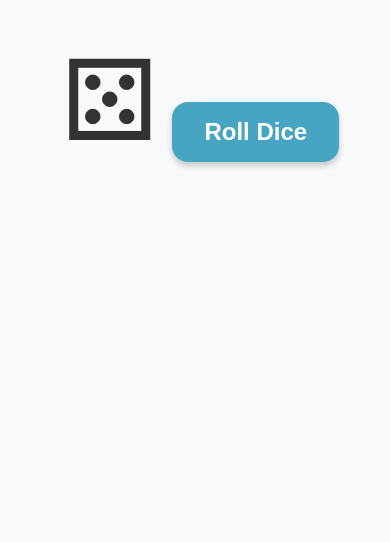
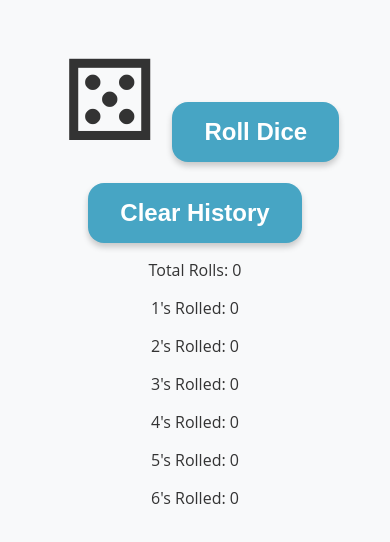
Before and after one commit to hadishah123/Dice-Roll-Simulator, a plain HTML site: page index.html in a window 390 px wide. Shown: the part 184-726 px from the top of the page. Drawn offline with Linux system fonts and the light colour scheme.

Commit message:
:spakles: BIG update
Dice Animation: The dice now shakes during the roll for a more dynamic effect.
Clear History Button: Added a button to clear the roll history.
Roll Stats: Displays statistics about the number of times each dice face has been rolled.
Responsive Design: Adjustments for mobile screens.
Dice Faces as Images: Dice faces are now shown as images instead of Unicode characters.
Dice Roll Sound: Plays a sound effect when the dice is rolled.

```diff
--- a/index.html
+++ b/index.html
@@ -11,10 +11,22 @@
     <h1>Dice Roll Simulator</h1>
     <div class="dice" id="dice">&#9860;</div>
     <button id="roll-button">Roll Dice</button>
-    <ul id="roll-history">
-      <!-- <li>Roll 1: <span>&#9856;</span></li>
-      <li>Roll 2: <span>&#9860;</span></li> -->
-    </ul>
+    <button id="clear-history-button">Clear History</button>
+
+    <div id="statistics">
+      <p>Total Rolls: <span id="total-rolls">0</span></p>
+      <p>1's Rolled: <span id="ones-count">0</span></p>
+      <p>2's Rolled: <span id="twos-count">0</span></p>
+      <p>3's Rolled: <span id="threes-count">0</span></p>
+      <p>4's Rolled: <span id="fours-count">0</span></p>
+      <p>5's Rolled: <span id="fives-count">0</span></p>
+      <p>6's Rolled: <span id="sixes-count">0</span></p>
+    </div>
+
+    <ul id="roll-history"></ul>
+
+    <audio id="dice-sound" src="dice-roll-sound.mp3"></audio>
+
     <script src="index.js"></script>
   </body>
 </html>
```
